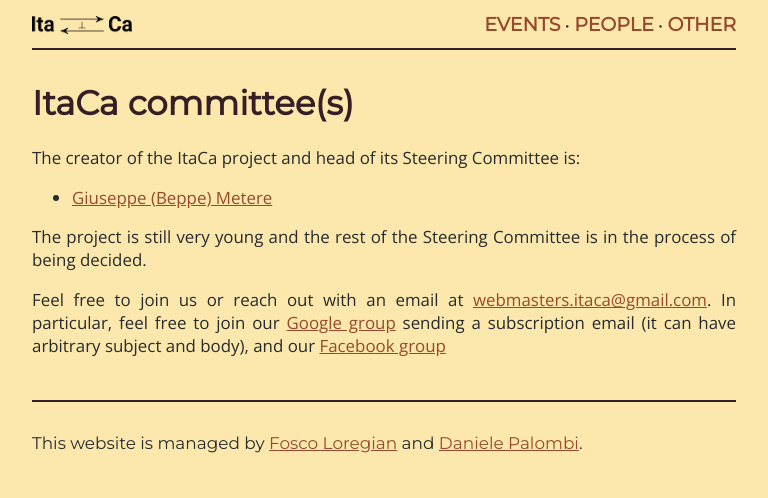
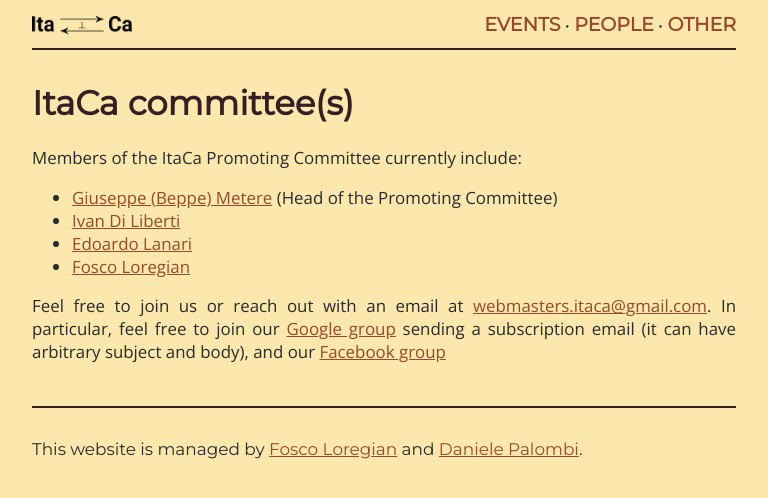
Before and after one commit to Progetto-ItaCa/Progetto-ItaCa.github.io, a Jekyll site: the page built from pages/name.md, in a window 1280 px wide. Shown: the top 498 px of the page, without its empty margins (256-1024 px from the left). Built offline with Jekyll 4.4.1, drawn with Linux system fonts in a browser that asks for light colours; our own code applies the rules of GitHub Pages for plain Markdown files.

Commit message:
Promoting Committee

```diff
--- a/pages/name.md
+++ b/pages/name.md
@@ -3,15 +3,13 @@ title: People
 ---
 # ItaCa committee(s)
 
-The creator of the ItaCa project and head of its Steering Committee is:
+Members of the ItaCa Promoting Committee currently include:
 
-- [Giuseppe (Beppe) Metere](http://math.unipa.it/metere)
+- <a href="http://math.unipa.it/metere" target="_blank">Giuseppe (Beppe) Metere</a> (Head of the Promoting Committee)
+- <a href="http://diliberti.github.io" target="_blank">Ivan Di Liberti</a>
+- <a href="https://edolana.github.io" target="_blank">Edoardo Lanari</a>
+- <a href="http://tetrapharmakon.github.io" target="_blank">Fosco Loregian</a>
 
-The project is still very young and the rest of the Steering Committee is in the process of being decided.
-
-<!-- Members of the **ItaCa Steering Committee** currently include:
-
-- Yet to come. -->
 
 
 Feel free to join us or reach out with an email at [webmasters.itaca@gmail.com](mailto:webmasters.itaca@gmail.com). In particular, feel free to join our [Google group](mailto:progettoitaca+subscribe@googlegroups.com) sending a subscription email (it can have arbitrary subject and body), and our [Facebook group](https://www.facebook.com/groups/507590330041282/)
```
Also changed, not shown: 1 other file.
